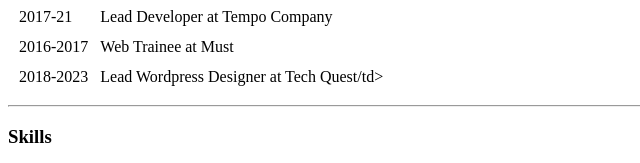
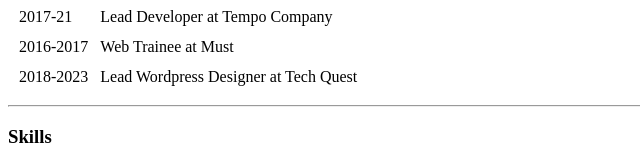
Before and after one commit to Ais-anwar/cv, a plain HTML site: page index.html in a window 1280 px wide. Shown: the part 486-649 px from the top of the page, 0-640 px from the left. Drawn offline with Linux system fonts and the light colour scheme.

Commit message:
update index.html

```diff
--- a/index.html
+++ b/index.html
@@ -52,7 +52,7 @@
       </tr>
       <tr>
         <td>2018-2023</td>
-        <td>Lead Wordpress Designer at Tech Quest/td>
+        <td>Lead Wordpress Designer at Tech Quest</td>
       </tr>
 
     </tbody>
```
